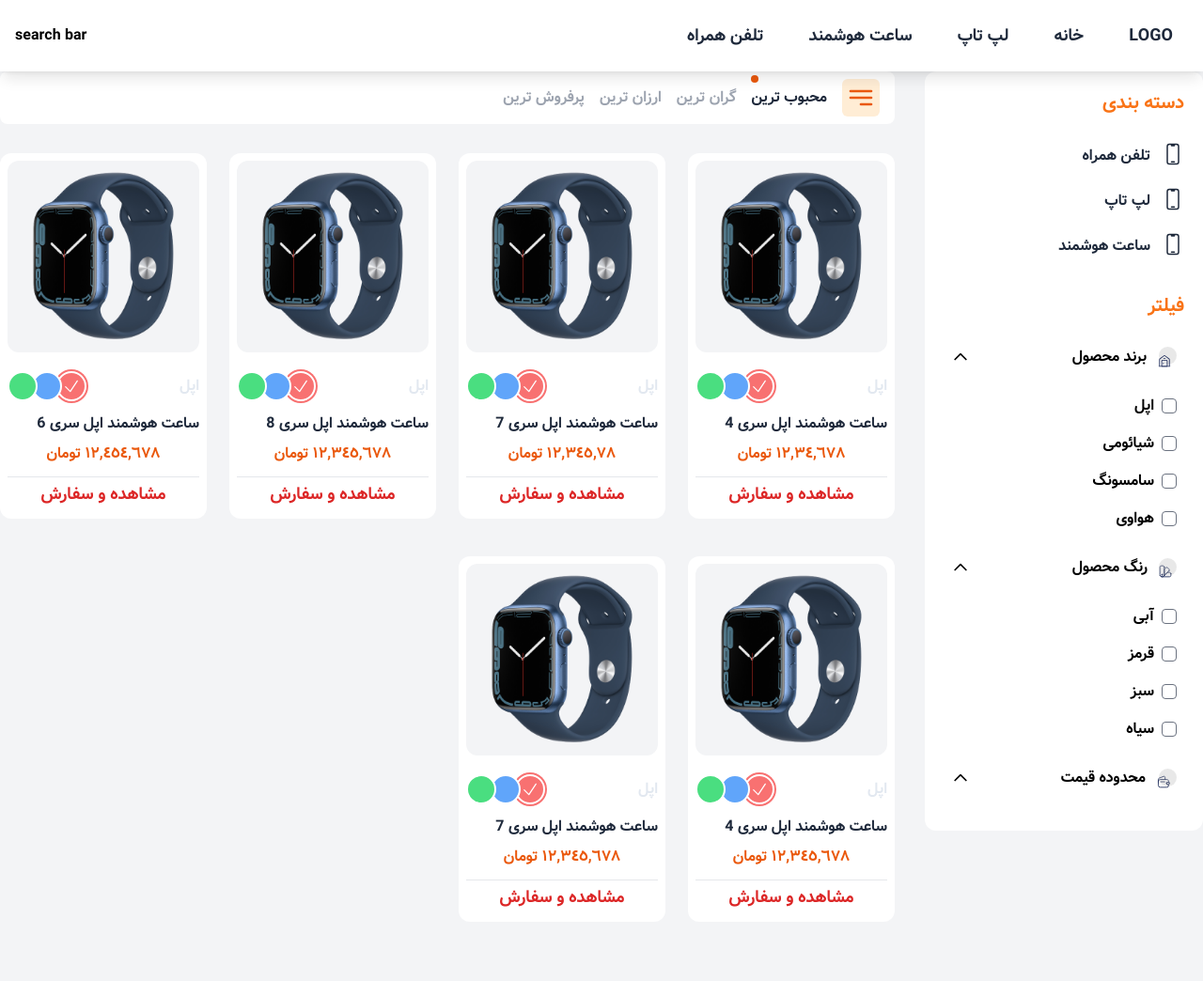
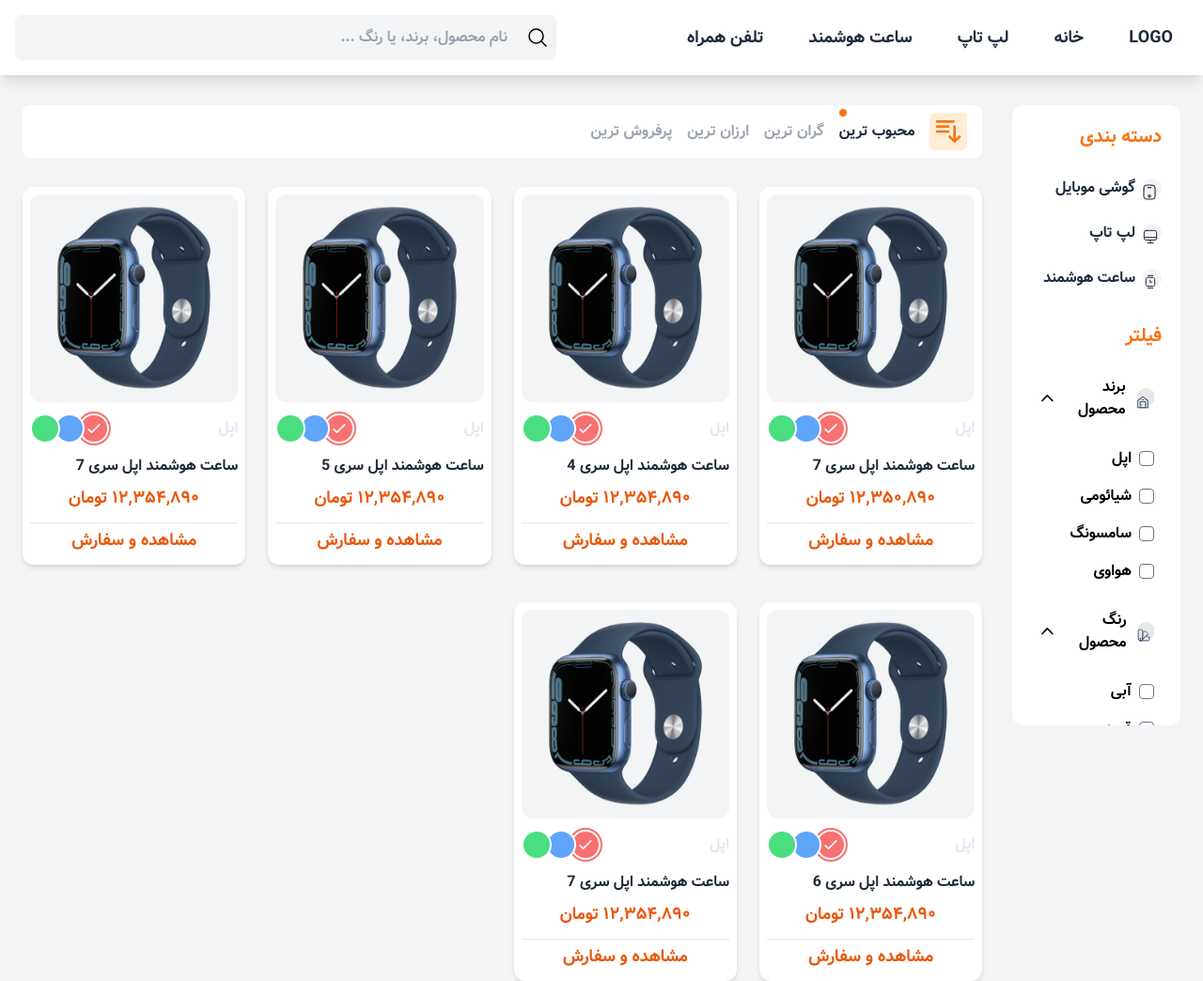
Before and after one commit to TheRezDev/digitiz-tailwind, a website: page public/index.html in a window 1280 px wide. Shown: the whole page at 94% size. Before the commit the page ends 981 px from the top, so only its background shows below. Drawn offline with nearby package versions, Linux system fonts and the light colour scheme.

Commit message:
end of part one

```diff
--- a/public/index.html
+++ b/public/index.html
@@ -46,8 +46,9 @@
         </div>
     </div>
     <!--desktop navbar  -->
-    <nav class="bg-white p-4 shadow-lg sticky z-10 top-0 flex items-center justify-between">
-      <ul class="flex items-center gap-x-4 text-slate-800 text-lg">
+    <nav class="bg-white hidden md:block p-4 shadow-lg sticky z-10 top-0 mb-8 ">
+      <div class="container mx-auto max-w-screen-2xl flex items-center justify-between">
+        <ul class="flex items-center gap-x-0 lg:gap-x-4 text-slate-800  lg:text-lg">
           <li>
             <a class="block px-4 py-2 rounded-md  hover:bg-gray-50 transition-all duration-500"  href="#">LOGO</a>
           </li>
@@ -64,54 +65,69 @@
             <a class="block px-4 py-2 rounded-md  hover:bg-gray-50 transition-all duration-500"  href="#">تلفن همراه</a>
           </li>
         </ul>
-      <div  class="">search bar</div>
+        <!-- search bar -->
+        <div  class="flex-1 max-w-xl mr-4">
+          <div class="bg-gray-100 flex items-center p-1 rounded-lg ">
+            <span class="ml-3 mr-1">
+              <svg xmlns="http://www.w3.org/2000/svg" fill="none" viewBox="0 0 24 24" stroke-width="1.5" stroke="currentColor" class="w-6 h-6">
+                <path stroke-linecap="round" stroke-linejoin="round" d="M21 21l-5.197-5.197m0 0A7.5 7.5 0 105.196 5.196a7.5 7.5 0 0010.607 10.607z" />
+              </svg>
+            </span>
+            <input class="focus:outline-none bg-transparent w-full p-2 text-slate-800" type="text" placeholder="نام محصول، برند، یا رنگ ..."/>
+          </div>
+        </div>
+      </div>
     </nav>
     <!-- content -->
-    <div class="grid grid-cols-12 md:grid-rows-[55px_minmax(500px,_1fr)] md:gap-8">
-
+    <div class="md:px-4 lg:px-6 container mx-auto xl:max-w-screen-2xl grid grid-cols-12 md:grid-rows-[55px_minmax(500px,_1fr)] md:gap-8">
       <!-- sidebar -->
-        <div class= "hidden md:block  col-span-4 lg:col-span-3 row-span-2">
-            <div class="bg-white p-5 rounded-xl">
+      <div class="hidden md:block col-span-4 lg:col-span-3 xl:col-span-2 row-span-2">
+        <div class="bg-white p-5 rounded-xl max-h-[calc(100vh_-_140px)] overflow-y-auto sticky top-28">
           <!-- categories -->
           <div class="mb-7">
             <div class="text-xl font-bold text-orange-500 mb-5">دسته بندی</div>
-                <ul >
-                    <li class=" mb-1 hover:bg-gray-50 cursor-pointer rounded-md">
-                        <a href="#" class="flex items-center text-slate-800 py-2">
-                            <span class="relative w-7 h-7 rounded-full">
-                                <svg xmlns="http://www.w3.org/2000/svg" fill="none" viewBox="0 0 24 24" stroke-width="1.5" stroke="currentColor" class="w-6 h-6">
-                                    <path stroke-linecap="round" stroke-linejoin="round" d="M10.5 1.5H8.25A2.25 2.25 0 006 3.75v16.5a2.25 2.25 0 002.25 2.25h7.5A2.25 2.25 0 0018 20.25V3.75a2.25 2.25 0 00-2.25-2.25H13.5m-3 0V3h3V1.5m-3 0h3m-3 18.75h3" />
+            <ul class="">
+              <li class="mb-2">
+                <a href="#" class="hover:bg-gray-50 cursor-pointer flex rounded-md items-center text-slate-800 py-2">
+                  <span class="relative w-5 h-5 rounded-full bg-gray-100">
+                    <svg class="w-4 h-5 absolute top-1.5 right-1" stroke="currentColor" fill="none" xmlns="http://www.w3.org/2000/svg">
+                      <path d="M13 4.75v7.5c0 3-.75 3.75-3.75 3.75h-4.5c-3 0-3.75-.75-3.75-3.75v-7.5C1 1.75 1.75 1 4.75 1h4.5c3 0 3.75.75 3.75 3.75ZM8.5 3.625h-3" stroke-width="1.125" stroke-linecap="round" stroke-linejoin="round" />
+                      <path d="M7 13.825A1.163 1.163 0 1 0 7 11.5a1.163 1.163 0 0 0 0 2.325Z" stroke-width="1.125" stroke-linecap="round" stroke-linejoin="round" />
                     </svg>
                   </span>
-                            <span class="mr-2">تلفن همراه</span>
+                  <span class="mr-2">گوشی موبایل</span>
                 </a>
               </li>
-
-                    <li class=" mb-1 hover:bg-gray-50 cursor-pointer rounded-md">
-                        <a href="#" class="flex items-center text-slate-800 py-2">
-                            <span class="relative w-7 h-7 rounded-full">
-                                <svg xmlns="http://www.w3.org/2000/svg" fill="none" viewBox="0 0 24 24" stroke-width="1.5" stroke="currentColor" class="w-6 h-6">
-                                    <path stroke-linecap="round" stroke-linejoin="round" d="M10.5 1.5H8.25A2.25 2.25 0 006 3.75v16.5a2.25 2.25 0 002.25 2.25h7.5A2.25 2.25 0 0018 20.25V3.75a2.25 2.25 0 00-2.25-2.25H13.5m-3 0V3h3V1.5m-3 0h3m-3 18.75h3" />
+              <li class="mb-2">
+                <a href="#" class="hover:bg-gray-50 cursor-pointer flex rounded-md items-center text-slate-800 py-2">
+                  <span class="relative w-5 h-5 rounded-full bg-gray-100">
+                    <svg class="w-4 h-4 absolute right-1 top-1.5" stroke="currentColor" fill="none" xmlns="http://www.w3.org/2000/svg">
+                      <path d="M4.293 1.333H11.7c2.373 0 2.967.594 2.967 2.96v4.22c0 2.374-.594 2.96-2.96 2.96H4.293c-2.366.007-2.96-.586-2.96-2.953V4.294c0-2.367.594-2.96 2.96-2.96ZM8 11.48v3.187M1.333 8.666h13.334M5 14.666h6" stroke-linecap="round" stroke-linejoin="round" />
                     </svg>
                   </span>
                   <span class="mr-2">لپ تاپ</span>
                 </a>
               </li>
-
-                    <li class=" mb-1 hover:bg-gray-50 cursor-pointer rounded-md">
-                        <a href="#" class="flex items-center text-slate-800 py-2">
-                            <span class="relative w-7 h-7 rounded-full">
-                                <svg xmlns="http://www.w3.org/2000/svg" fill="none" viewBox="0 0 24 24" stroke-width="1.5" stroke="currentColor" class="w-6 h-6">
-                                    <path stroke-linecap="round" stroke-linejoin="round" d="M10.5 1.5H8.25A2.25 2.25 0 006 3.75v16.5a2.25 2.25 0 002.25 2.25h7.5A2.25 2.25 0 0018 20.25V3.75a2.25 2.25 0 00-2.25-2.25H13.5m-3 0V3h3V1.5m-3 0h3m-3 18.75h3" />
+              <li class="">
+                <a href="#" class="hover:bg-gray-50 cursor-pointer flex rounded-md items-center text-slate-800 py-2">
+                  <span class="relative w-5 h-5 rounded-full bg-gray-100">
+                    <svg class="w-4 h-4 absolute right-1 top-1.5" stroke="currentColor" fill="none" xmlns="http://www.w3.org/2000/svg">
+                      <path
+                        d="M5.666 12.667h4.667c1.553 0 2.333-.78 2.333-2.333V5.667c0-1.553-.78-2.333-2.333-2.333H5.666c-1.553 0-2.333.78-2.333 2.333v4.667c0 1.553.78 2.333 2.333 2.333ZM10.666 1.333H5.333M10.666 14.666H5.333"
+                        stroke-miterlimit="10"
+                        stroke-linecap="round"
+                        stroke-linejoin="round"
+                      />
+                      <path d="M7.667 6.333v2h2" stroke-miterlimit="10" stroke-linecap="round" stroke-linejoin="round" />
                     </svg>
                   </span>
-                            <span class="mr-2">ساعت هوشمند </span>
+                  <span class="mr-2">ساعت هوشمند</span>
                 </a>
               </li>
             </ul>
           </div>
           <!-- desktop filters -->
-                <div>
+          <div class="">
             <div class="text-xl font-bold text-orange-500 mb-5">فیلتر</div>
             <!-- ACC. No. 1 -->
             <div x-data="{isOpenBrand: true}" class="mb-4">
@@ -240,86 +256,139 @@
           </div>
         </div>
       </div>
-
       <!-- sort section -->
-        <div class="hidden md:block col-span-8 lg:col-span-9">
-            <div x-data="{sort : 1, activeClass: 'text-slate-800 font-bold' }" class="bg-white px-4 flex items-center gap-x-4 text-gray-400 rounded-lg">
-                <div class="bg-orange-100 p-1 rounded-md flex justify-center items-center ">
-                    <svg xmlns="http://www.w3.org/2000/svg" class="h-8 w-8 stroke-orange-600" fill="none" viewBox="0 0 24 24" stroke-width="2" stroke="currentColor">
-                        <path stroke-linecap="round" stroke-linejoin="round" d="M3.75 6.75h16.5M3.75 12h16.5M12 17.25h8.25" />
+      <div class="hidden md:block col-span-8 lg:col-span-9 xl:col-span-10">
+        <div x-data="{sort : 1, activeClass: 'text-slate-800 font-bold'}" class="bg-white px-4 flex items-center gap-x-4 text-gray-400 rounded-lg">
+          <div class="bg-orange-100 p-1 rounded-md flex justify-center items-center">
+            <svg xmlns="http://www.w3.org/2000/svg" class="h-8 w-8 stroke-orange-500" fill="none" viewBox="0 0 24 24" stroke="currentColor">
+              <path stroke-linecap="round" stroke-linejoin="round" stroke-width="2" d="M3 4h13M3 8h9m-9 4h9m5-4v12m0 0l-4-4m4 4l4-4" />
             </svg>
           </div>
-                <button @click="sort=1" :class=" sort===1 ? activeClass : '' " class="py-4 relative">
-                    <span>محبوب ترین </span>
-                    <span x-show=" sort === 1" class="w-2 h-2 bg-orange-600 rounded-full absolute top-1 left-0"></span>
+          <button @click="sort = 1" :class=" sort ===1 ? activeClass : '' " class="py-4 relative">
+            <span>محبوب ترین</span>
+            <span x-show="sort === 1" class="w-2 h-2 bg-orange-500 rounded-full absolute top-1 left-0"></span>
           </button>
-                <button @click="sort=2" :class=" sort===2 ? activeClass : '' " class="py-4 relative">
+          <button @click="sort = 2" :class=" sort ===2 ? activeClass : '' " class="relative py-4">
+            <span x-show="sort === 2" class="w-2 h-2 bg-orange-500 rounded-full absolute top-1 left-0"></span>
             <span>گران ترین</span>
-                    <span x-show=" sort === 2" class="w-2 h-2 bg-orange-600 rounded-full absolute top-1 left-0"></span>
           </button>
-                <button @click="sort=3" :class=" sort===3 ? activeClass : '' " class="py-4 relative">
+          <button @click="sort = 3" :class=" sort ===3 ? activeClass : '' " class="relative py-4">
+            <span x-show="sort === 3" class="w-2 h-2 bg-orange-500 rounded-full absolute top-1 left-0"></span>
             <span>ارزان ترین</span>
-                    <span x-show=" sort === 3" class="w-2 h-2 bg-orange-600 rounded-full absolute top-1 left-0"></span>
           </button>
-                <button @click="sort=4" :class=" sort===4 ? activeClass : '' " class="py-4 relative ">
+          <button @click="sort = 4" :class=" sort ===4 ? activeClass : '' " class="relative py-4">
+            <span x-show="sort === 4" class="w-2 h-2 bg-orange-500 rounded-full absolute top-1 left-0"></span>
             <span>پرفروش ترین</span>
-                    <span x-show=" sort === 4" class="w-2 h-2 bg-orange-600 rounded-full absolute top-1 left-0"></span>
           </button>
         </div>
       </div>
-
-        <!-- product section -->
-        <div class=" col-span-12 md:col-span-8 lg:col-span-9">
+      <!-- products section -->
+      <div class="col-span-12 md:col-span-8 lg:col-span-9 xl:col-span-10">
         <div
-                x-data = "{
+          x-data="{
         products : [
-                    {id:1, title:'ساعت هوشمند اپل سری 4', price:' ١٢,٣٤,٦٧٨ تومان'},
-                    {id:2, title:'ساعت هوشمند اپل سری 7', price:' ١٢,٣٤٥,٧٨ تومان'},
-                    {id:3, title:'ساعت هوشمند اپل سری 8', price:' ١٢,٣٤٥,٦٧٨ تومان'},
-                    {id:4, title:'ساعت هوشمند اپل سری 6', price:' ١٢,٤٥٤,٦٧٨ تومان'},
-                    {id:5, title:'ساعت هوشمند اپل سری 4', price:' ١٢,٣٤٥,٦٧٨ تومان'},
-                    {id:6, title:'ساعت هوشمند اپل سری 7', price:' ١٢,٣٤٥,٦٧٨ تومان'},
+        {id:1, title:'ساعت هوشمند اپل سری 7', price : '۱۲,۳۵۰,۸۹۰ تومان'},
+        {id:2, title:'ساعت هوشمند اپل سری 4', price : '۱۲,۳۵۴,۸۹۰ تومان'},
+        {id:3, title:'ساعت هوشمند اپل سری 5', price : '۱۲,۳۵۴,۸۹۰ تومان'},
+        {id:4, title:'ساعت هوشمند اپل سری 7', price : '۱۲,۳۵۴,۸۹۰ تومان'},
+        {id:5, title:'ساعت هوشمند اپل سری 6', price : '۱۲,۳۵۴,۸۹۰ تومان'},
+        {id:6, title:'ساعت هوشمند اپل سری 7', price : '۱۲,۳۵۴,۸۹۰ تومان'},
         ]
       }"
-                class="grid gap-x-2 gap-y-8 grid-cols-2 lg:grid-cols-4 px-2 md:p-0 sm:gap-x-4 md:gap-x-6 md:gap-y-10 "
+          class="grid gap-x-2 gap-y-8 grid-cols-2 lg:grid-cols-4 px-2 md:p-0 sm:gap-x-4 md:gap-x-6 md:gap-y-10"
         >
           <!-- single product -->
           <template x-for="product in products" :key="product.id">
-                <div class="bg-white rounded-xl p-2 shodow-md">
-                    <div class="mb-5 bg-gray-100 rounded-xl p-2">
-                        <img src="/assets/images/apple-watch-7.png" alt="apple-watch-7">
+            <div class="bg-white rounded-xl p-2 shadow-md">
+              <div class="mb-3 bg-gray-100 rounded-xl p-2">
+                <img src="/assets/images/apple-watch-7.png" alt="" />
               </div>
-                    <!-- product description  -->
+              <!-- product desc. -->
               <div class="flex items-center justify-between w-full mb-3">
                 <span class="text-slate-200 text-sm md:text-base">اپل</span>
-                        <div x-data="{color: 'red'}" class="flex items-center">
-                            <div @click="color = 'red'" :class="color ==='red' ? 'ring-2 ring-red-400' : '' " class=" w-6 h-6 sm:w-8 sm:h-8 flex items-center justify-center rounded-full cursor-pointer bg-red-400 border-2 border-white">
-                                <svg x-show="color==='red'" xmlns="http://www.w3.org/2000/svg" fill="none" viewBox="0 0 24 24" stroke-width="1.5"  stroke="currentColor" class="w-4 h-4 sm:w-5 sm:h-5  stroke-white">
-                                    <path stroke-linecap="round" stroke-linejoin="round" d="M4.5 12.75l6 6 9-13.5" />
+                <div x-data="{ color: 'red' }" class="flex items-center">
+                  <div @click="color = 'red' " :class="color === 'red' ? 'ring-2 ring-red-400' : '' " class="w-6 h-6 sm:w-8 sm:h-8 flex items-center justify-center rounded-full cursor-pointer bg-red-400 border-2 border-white">
+                    <svg x-show="color === 'red' " xmlns="http://www.w3.org/2000/svg" class="h-4 w-4 sm:w-5 sm:h-5 stroke-white" fill="none" viewBox="0 0 24 24" stroke="currentColor">
+                      <path stroke-linecap="round" stroke-linejoin="round" stroke-width="2" d="M5 13l4 4L19 7" />
                     </svg>
                   </div>
-                            <div @click="color = 'blue'" :class="color ==='blue' ? 'ring-2 ring-blue-400' : '' "  class="w-6 h-6 sm:w-8 sm:h-8 flex items-center justify-center rounded-full cursor-pointer bg-blue-400 border-2 border-white -mr-1.5">
-                                <svg x-show="color==='blue'" xmlns="http://www.w3.org/2000/svg" fill="none" viewBox="0 0 24 24" stroke-width="1.5"  stroke="currentColor" class="w-4 h-4 sm:w-5 sm:h-5 stroke-white">
-                                    <path stroke-linecap="round" stroke-linejoin="round" d="M4.5 12.75l6 6 9-13.5" />
+                  <div @click="color = 'blue' " :class="color === 'blue' ? 'ring-2 ring-blue-400' : '' " class="w-6 h-6 sm:w-8 sm:h-8 flex items-center justify-center rounded-full cursor-pointer bg-blue-400 border-2 border-white -mr-1.5">
+                    <svg x-show="color === 'blue' " xmlns="http://www.w3.org/2000/svg" class="h-4 w-4 sm:w-5 sm:h-5 stroke-white" fill="none" viewBox="0 0 24 24" stroke="currentColor">
+                      <path stroke-linecap="round" stroke-linejoin="round" stroke-width="2" d="M5 13l4 4L19 7" />
                     </svg>
                   </div>
-                            <div @click="color = 'green'" :class="color ==='green' ? 'ring-2 ring-green-400' : '' " class="w-6 h-6 sm:w-8 sm:h-8 flex items-center justify-center rounded-full cursor-pointer bg-green-400 border-2 border-white -mr-1.5">
-                                <svg x-show="color==='green'" xmlns="http://www.w3.org/2000/svg" fill="none" viewBox="0 0 24 24" stroke-width="1.5"  stroke="currentColor" class="w-4 h-4 sm:w-5 sm:h-5 stroke-white">
-                                    <path stroke-linecap="round" stroke-linejoin="round" d="M4.5 12.75l6 6 9-13.5" />
+                  <div @click="color = 'green' " :class="color === 'green' ? 'ring-2 ring-green-400' : '' " class="w-6 h-6 sm:w-8 sm:h-8 flex items-center justify-center rounded-full cursor-pointer bg-green-400 border-2 border-white -mr-1.5">
+                    <svg x-show="color === 'green' " xmlns="http://www.w3.org/2000/svg" class="h-4 w-4 sm:w-5 sm:h-5 stroke-white" fill="none" viewBox="0 0 24 24" stroke="currentColor">
+                      <path stroke-linecap="round" stroke-linejoin="round" stroke-width="2" d="M5 13l4 4L19 7" />
                     </svg>
                   </div>
                 </div>
               </div>
               <!-- product title -->
-                    <div x-text="product.title" class="text-slate-800 text-xs font-bold mb-2 sm:text-base"> </div>
-                    <div x-text="product.price" class="text-orange-600 font-medium text-center sm:text-base text-sm mb-3"></div>
-                    <hr class="">
-                    <button class="w-full  font-bold text-red-600 py-1 md:text-lg">مشاهده و سفارش </button>
+              <div x-text="product.title" class="text-slate-800 text-xs font-bold mb-2 sm:text-base"></div>
+              <div x-text="product.price" class="text-orange-600 font-medium text-center sm:text-lg text-sm mb-3"></div>
+              <hr class="" />
+              <button class="w-full font-bold text-orange-600 py-1 md:text-lg">مشاهده و سفارش</button>
             </div>
           </template>
         </div>
       </div>
     </div>
+    <!-- bottom Navigation -->
+    <div class="md:hidden shadow-[0_-4px_8px_0_rgba(0,0,0,0.1)] bg-white border border-t-2 fixed bottom-0 left-0 right-0 w-full rounded-tr-md rounded-tl-md px-2 flex items-center">
+      <nav class="w-full">
+        <ul x-data="{activeBottomTab : 1, activeTabClass : 'text-slate-700 font-bold'}" class="flex items-center justify-between gap-x-2 w-full">
+          <li @click="activeBottomTab = 1" :class="activeBottomTab === 1 ? activeTabClass : '' " class="text-xs flex-auto text-gray-400">
+            <a class="flex items-center justify-center w-full py-4" href="#">
+              <span
+                ><svg width="32" height="32" fill="currentColor" xmlns="http://www.w3.org/2000/svg">
+                  <path
+                    d="M26.72 9.094 19.04 3.72c-2.093-1.466-5.307-1.386-7.32.174L5.04 9.107c-1.333 1.04-2.387 3.173-2.387 4.853v9.2c0 3.4 2.76 6.174 6.16 6.174h14.374c3.4 0 6.16-2.76 6.16-6.16v-9.04c0-1.8-1.16-4.014-2.627-5.04ZM17 24c0 .547-.453 1-1 1-.547 0-1-.453-1-1v-4c0-.546.453-1 1-1 .547 0 1 .454 1 1v4Z"
+                  /></svg
+              ></span>
+              <span class="mr-1" x-show="activeBottomTab ===1">خانه</span>
+            </a>
+          </li>
+          <li @click="activeBottomTab = 2" :class="activeBottomTab === 2 ? activeTabClass : '' " class="text-xs flex-auto text-gray-400">
+            <a class="flex items-center justify-center w-full py-4" href="#">
+              <span
+                ><svg width="34" height="34" fill="currentColor" xmlns="http://www.w3.org/2000/svg">
+                  <g>
+                    <path
+                      d="M10.257 2.833H7.565c-3.102 0-4.732 1.63-4.732 4.718v2.692c0 3.088 1.63 4.717 4.718 4.717h2.692c3.088 0 4.717-1.629 4.717-4.717V7.55c.014-3.088-1.615-4.718-4.703-4.718ZM26.45 2.833h-2.692c-3.089 0-4.718 1.63-4.718 4.718v2.692c0 3.088 1.63 4.717 4.718 4.717h2.691c3.088 0 4.718-1.629 4.718-4.717V7.55c0-3.088-1.63-4.718-4.718-4.718ZM26.45 19.026h-2.692c-3.089 0-4.718 1.629-4.718 4.717v2.692c0 3.088 1.63 4.718 4.718 4.718h2.691c3.088 0 4.718-1.63 4.718-4.718v-2.692c0-3.088-1.63-4.717-4.718-4.717ZM10.257 19.026H7.565c-3.102 0-4.732 1.629-4.732 4.717v2.692c0 3.103 1.63 4.732 4.718 4.732h2.692c3.088 0 4.717-1.63 4.717-4.718v-2.692c.014-3.102-1.615-4.731-4.703-4.731Z"
+                    />
+                  </g></svg
+              ></span>
+              <span class="mr-1" x-show="activeBottomTab ===2">دسته بندی</span>
+            </a>
+          </li>
+          <li @click="activeBottomTab = 3" :class="activeBottomTab === 3 ? activeTabClass : '' " class="text-xs flex-auto text-gray-400">
+            <a class="flex items-center justify-center w-full py-4" href="#">
+              <span>
+                <svg width="34" height="34" fill="currentColor" xmlns="http://www.w3.org/2000/svg">
+                  <path
+                    d="M28.277 12.693c-.95-1.048-2.38-1.657-4.364-1.87V9.747a6.9 6.9 0 0 0-2.266-5.114c-1.46-1.332-3.358-1.955-5.327-1.771-3.386.326-6.233 3.598-6.233 7.14v.821c-1.984.213-3.415.822-4.364 1.87-1.374 1.53-1.331 3.57-1.176 4.987l.992 7.89c.298 2.763 1.417 5.597 7.508 5.597h7.905c6.092 0 7.211-2.834 7.509-5.582l.992-7.92c.155-1.402.184-3.442-1.176-4.972ZM16.518 4.831c1.417-.128 2.763.312 3.811 1.26a4.925 4.925 0 0 1 1.615 3.656v.991h-9.888v-.736c0-2.522 2.082-4.944 4.462-5.171Zm-4.59 13.798h-.014a1.42 1.42 0 0 1-1.416-1.416 1.424 1.424 0 0 1 2.848 0 1.42 1.42 0 0 1-1.418 1.416Zm9.917 0h-.014a1.42 1.42 0 0 1-1.417-1.416 1.424 1.424 0 0 1 2.848 0 1.42 1.42 0 0 1-1.417 1.416Z"
+                  />
+                </svg>
+              </span>
+              <span class="mr-1" x-show="activeBottomTab ===3">سبد خرید</span>
+            </a>
+          </li>
+          <li @click="activeBottomTab = 4" :class="activeBottomTab === 4 ? activeTabClass : '' " class="text-xs flex-auto text-gray-400">
+            <a class="flex items-center justify-center w-full py-4" href="#">
+              <span>
+                <svg width="29" height="25" viewBox="0 0 29 25" fill="currentColor" xmlns="http://www.w3.org/2000/svg">
+                  <path
+                    d="M20.8335 0.333496C18.3224 0.333496 16.0779 1.55572 14.6779 3.42239C13.2779 1.55572 11.0335 0.333496 8.52239 0.333496C4.27794 0.333496 0.833496 3.80016 0.833496 8.06683C0.833496 9.71127 1.10016 11.2446 1.54461 12.6446C3.72238 19.5557 10.4779 23.7113 13.8113 24.8446C14.2779 25.0002 15.0557 25.0002 15.5224 24.8446C18.8557 23.7113 25.6113 19.5779 27.7891 12.6446C28.2557 11.2224 28.5002 9.71127 28.5002 8.06683C28.5224 3.80016 25.0779 0.333496 20.8335 0.333496Z"
+                  />
+                </svg>
+              </span>
+              <span class="mr-1" x-show="activeBottomTab ===4">علاقه مندی ها</span>
+            </a>
+          </li>
+        </ul>
+      </nav>
+    </div>
 
     <script defer src="https://cdn.jsdelivr.net/npm/alpinejs@3.x.x/dist/cdn.min.js"></script>
 </body>
```
Also changed, not shown: public/build/tailwind.css. Lines whose indentation alone changed are shown as unchanged.
